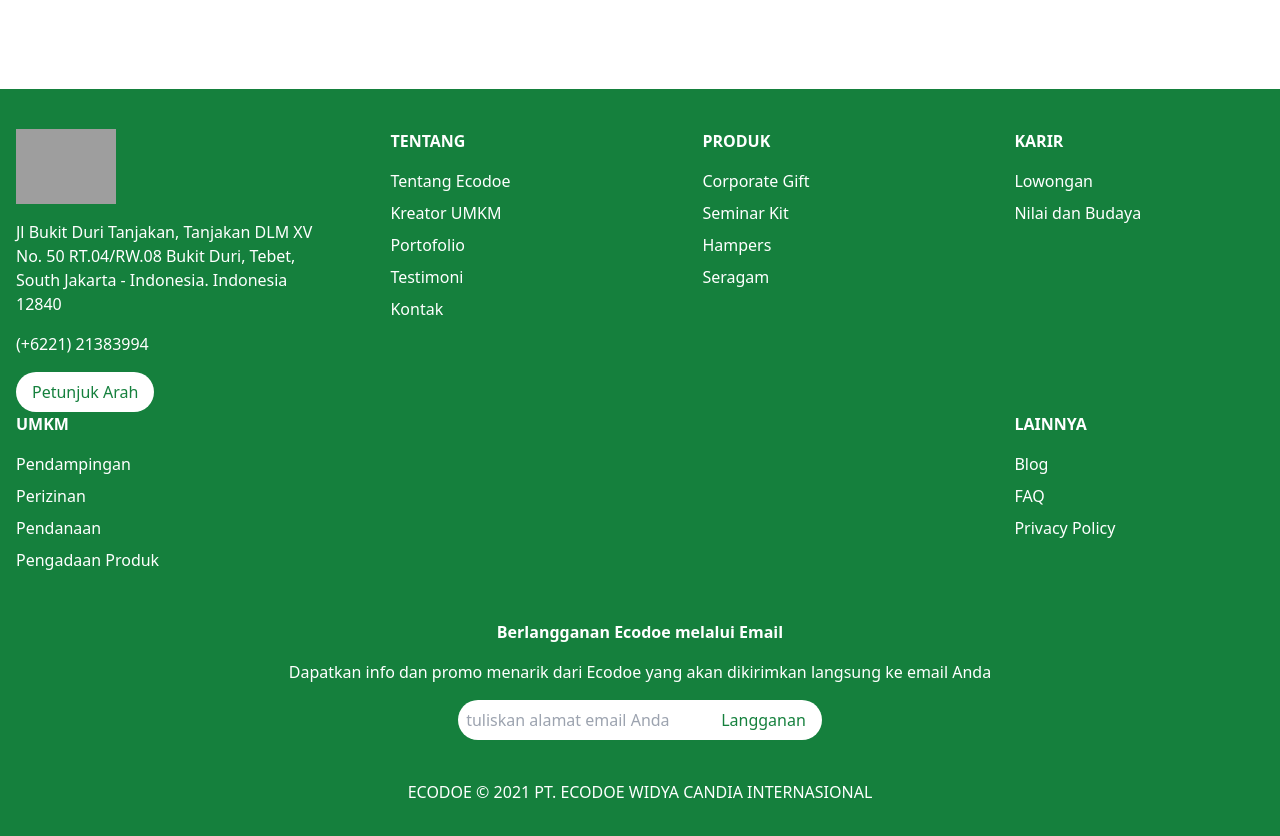
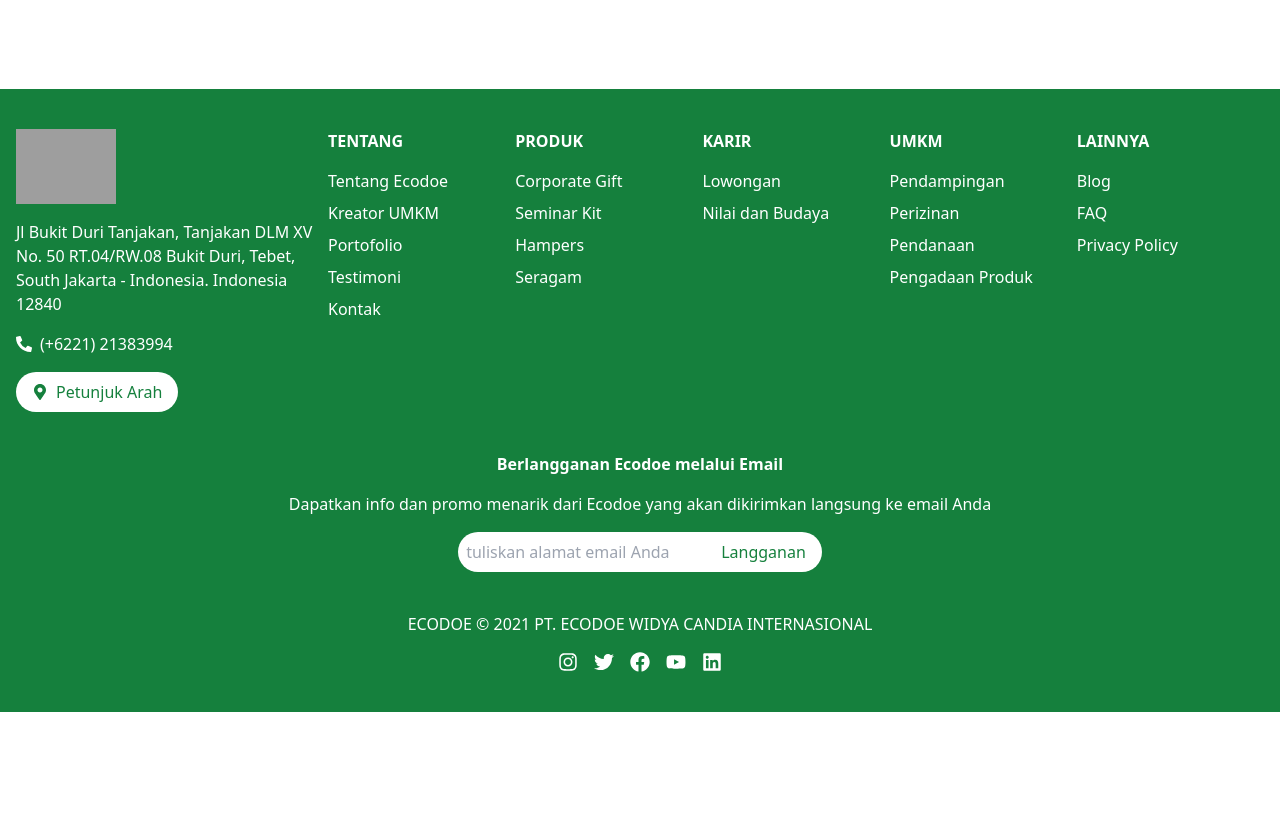
Before and after one commit to septianadip17/collab-with-zakki, a React (Vite) app: page / in a window 1280 px wide. Shown: the part 4120-4956 px from the top of the page. After the commit the page ends 4832 px from the top, so only its background shows below. Built offline with nearby package versions, Linux system fonts and the light colour scheme; grey boxes are pictures that could not be loaded.

Commit message:
flex fix

```diff
--- a/src/components/Footer.jsx
+++ b/src/components/Footer.jsx
@@ -1,4 +1,5 @@
 import React from "react";
+import { FaPhoneAlt, FaMapMarkerAlt, FaInstagram, FaTwitter, FaFacebook, FaYoutube, FaLinkedin } from "react-icons/fa";
 
 const Footer = () => {
   return (
@@ -13,132 +14,77 @@ const Footer = () => {
               width="100"
               height="100"
             />
-            <p className="mb-4">
-              Jl Bukit Duri Tanjakan, Tanjakan DLM XV No. 50 RT.04/RW.08 Bukit
-              Duri, Tebet, South Jakarta - Indonesia. Indonesia 12840
-            </p>
-            <p className="mb-4">
-              <i className="fas fa-phone-alt"></i> (+6221) 21383994
-            </p>
-            <button className="bg-white text-green-700 py-2 px-4 rounded-full">
-              <i className="fas fa-map-marker-alt"></i> Petunjuk Arah
+            <p className="mb-4">Jl Bukit Duri Tanjakan, Tanjakan DLM XV No. 50 RT.04/RW.08 Bukit Duri, Tebet, South Jakarta - Indonesia. Indonesia 12840</p>
+            <p className="mb-4 flex items-center"><FaPhoneAlt className="mr-2" /> (+6221) 21383994</p>
+            <button className="bg-white text-green-700 py-2 px-4 rounded-full flex items-center">
+              <FaMapMarkerAlt className="mr-2" /> Petunjuk Arah
             </button>
           </div>
-          <div className="w-full md:w-1/5 mb-6 md:mb-0">
+
+          <div className="w-full md:w-3/4 flex flex-wrap justify-between">
+            <div className="w-1/2 md:w-1/5 mb-6 md:mb-0">
               <h3 className="font-bold mb-4">TENTANG</h3>
               <ul>
-              <li className="mb-2">
-                <a href="#">Tentang Ecodoe</a>
-              </li>
-              <li className="mb-2">
-                <a href="#">Kreator UMKM</a>
-              </li>
-              <li className="mb-2">
-                <a href="#">Portofolio</a>
-              </li>
-              <li className="mb-2">
-                <a href="#">Testimoni</a>
-              </li>
-              <li className="mb-2">
-                <a href="#">Kontak</a>
-              </li>
+                <li className="mb-2"><a href="#">Tentang Ecodoe</a></li>
+                <li className="mb-2"><a href="#">Kreator UMKM</a></li>
+                <li className="mb-2"><a href="#">Portofolio</a></li>
+                <li className="mb-2"><a href="#">Testimoni</a></li>
+                <li className="mb-2"><a href="#">Kontak</a></li>
               </ul>
             </div>
-          <div className="w-full md:w-1/5 mb-6 md:mb-0">
+            <div className="w-1/2 md:w-1/5 mb-6 md:mb-0">
               <h3 className="font-bold mb-4">PRODUK</h3>
               <ul>
-              <li className="mb-2">
-                <a href="#">Corporate Gift</a>
-              </li>
-              <li className="mb-2">
-                <a href="#">Seminar Kit</a>
-              </li>
-              <li className="mb-2">
-                <a href="#">Hampers</a>
-              </li>
-              <li className="mb-2">
-                <a href="#">Seragam</a>
-              </li>
+                <li className="mb-2"><a href="#">Corporate Gift</a></li>
+                <li className="mb-2"><a href="#">Seminar Kit</a></li>
+                <li className="mb-2"><a href="#">Hampers</a></li>
+                <li className="mb-2"><a href="#">Seragam</a></li>
               </ul>
             </div>
-          <div className="w-full md:w-1/5 mb-6 md:mb-0">
+            <div className="w-1/2 md:w-1/5 mb-6 md:mb-0">
               <h3 className="font-bold mb-4">KARIR</h3>
               <ul>
-              <li className="mb-2">
-                <a href="#">Lowongan</a>
-              </li>
-              <li className="mb-2">
-                <a href="#">Nilai dan Budaya</a>
-              </li>
+                <li className="mb-2"><a href="#">Lowongan</a></li>
+                <li className="mb-2"><a href="#">Nilai dan Budaya</a></li>
               </ul>
             </div>
-          <div className="w-full md:w-1/5 mb-6 md:mb-0">
+            <div className="w-1/2 md:w-1/5 mb-6 md:mb-0">
               <h3 className="font-bold mb-4">UMKM</h3>
               <ul>
-              <li className="mb-2">
-                <a href="#">Pendampingan</a>
-              </li>
-              <li className="mb-2">
-                <a href="#">Perizinan</a>
-              </li>
-              <li className="mb-2">
-                <a href="#">Pendanaan</a>
-              </li>
-              <li className="mb-2">
-                <a href="#">Pengadaan Produk</a>
-              </li>
+                <li className="mb-2"><a href="#">Pendampingan</a></li>
+                <li className="mb-2"><a href="#">Perizinan</a></li>
+                <li className="mb-2"><a href="#">Pendanaan</a></li>
+                <li className="mb-2"><a href="#">Pengadaan Produk</a></li>
               </ul>
             </div>
-          <div className="w-full md:w-1/5 mb-6 md:mb-0">
+            <div className="w-1/2 md:w-1/5 mb-6 md:mb-0">
               <h3 className="font-bold mb-4">LAINNYA</h3>
               <ul>
-              <li className="mb-2">
-                <a href="#">Blog</a>
-              </li>
-              <li className="mb-2">
-                <a href="#">FAQ</a>
-              </li>
-              <li className="mb-2">
-                <a href="#">Privacy Policy</a>
-              </li>
+                <li className="mb-2"><a href="#">Blog</a></li>
+                <li className="mb-2"><a href="#">FAQ</a></li>
+                <li className="mb-2"><a href="#">Privacy Policy</a></li>
               </ul>
             </div>
           </div>
+        </div>
+
         <div className="mt-10 text-center">
           <h3 className="font-bold mb-4">Berlangganan Ecodoe melalui Email</h3>
-          <p className="mb-4">
-            Dapatkan info dan promo menarik dari Ecodoe yang akan dikirimkan
-            langsung ke email Anda
-          </p>
+          <p className="mb-4">Dapatkan info dan promo menarik dari Ecodoe yang akan dikirimkan langsung ke email Anda</p>
           <div className="flex justify-center">
-            <input
-              type="email"
-              placeholder="tuliskan alamat email Anda"
-              className="p-2 rounded-l-full text-gray-700"
-            />
-            <button className="bg-white text-green-700 py-2 px-4 rounded-r-full">
-              Langganan
-            </button>
+            <input type="email" placeholder="tuliskan alamat email Anda" className="p-2 rounded-l-full text-gray-700" />
+            <button className="bg-white text-green-700 py-2 px-4 rounded-r-full">Langganan</button>
           </div>
         </div>
+
         <div className="mt-10 text-center">
           <p>ECODOE © 2021 PT. ECODOE WIDYA CANDIA INTERNASIONAL</p>
           <div className="flex justify-center mt-4">
-            <a href="#" className="mx-2">
-              <i className="fab fa-instagram"></i>
-            </a>
-            <a href="#" className="mx-2">
-              <i className="fab fa-twitter"></i>
-            </a>
-            <a href="#" className="mx-2">
-              <i className="fab fa-facebook"></i>
-            </a>
-            <a href="#" className="mx-2">
-              <i className="fab fa-youtube"></i>
-            </a>
-            <a href="#" className="mx-2">
-              <i className="fab fa-linkedin"></i>
-            </a>
+            <a href="#" className="mx-2 text-xl"><FaInstagram /></a>
+            <a href="#" className="mx-2 text-xl"><FaTwitter /></a>
+            <a href="#" className="mx-2 text-xl"><FaFacebook /></a>
+            <a href="#" className="mx-2 text-xl"><FaYoutube /></a>
+            <a href="#" className="mx-2 text-xl"><FaLinkedin /></a>
           </div>
         </div>
       </div>
```
Lines whose indentation alone changed are shown as unchanged.
